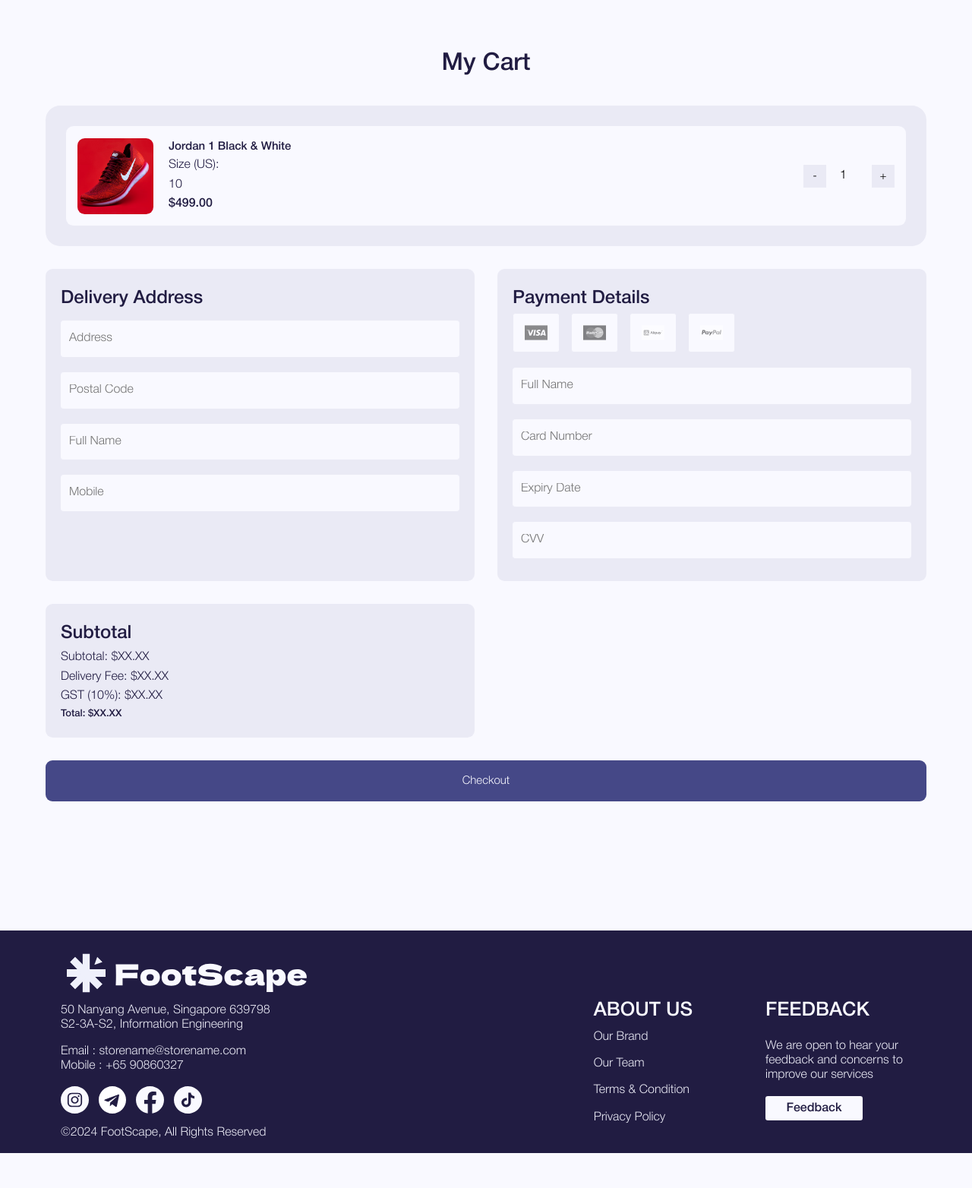
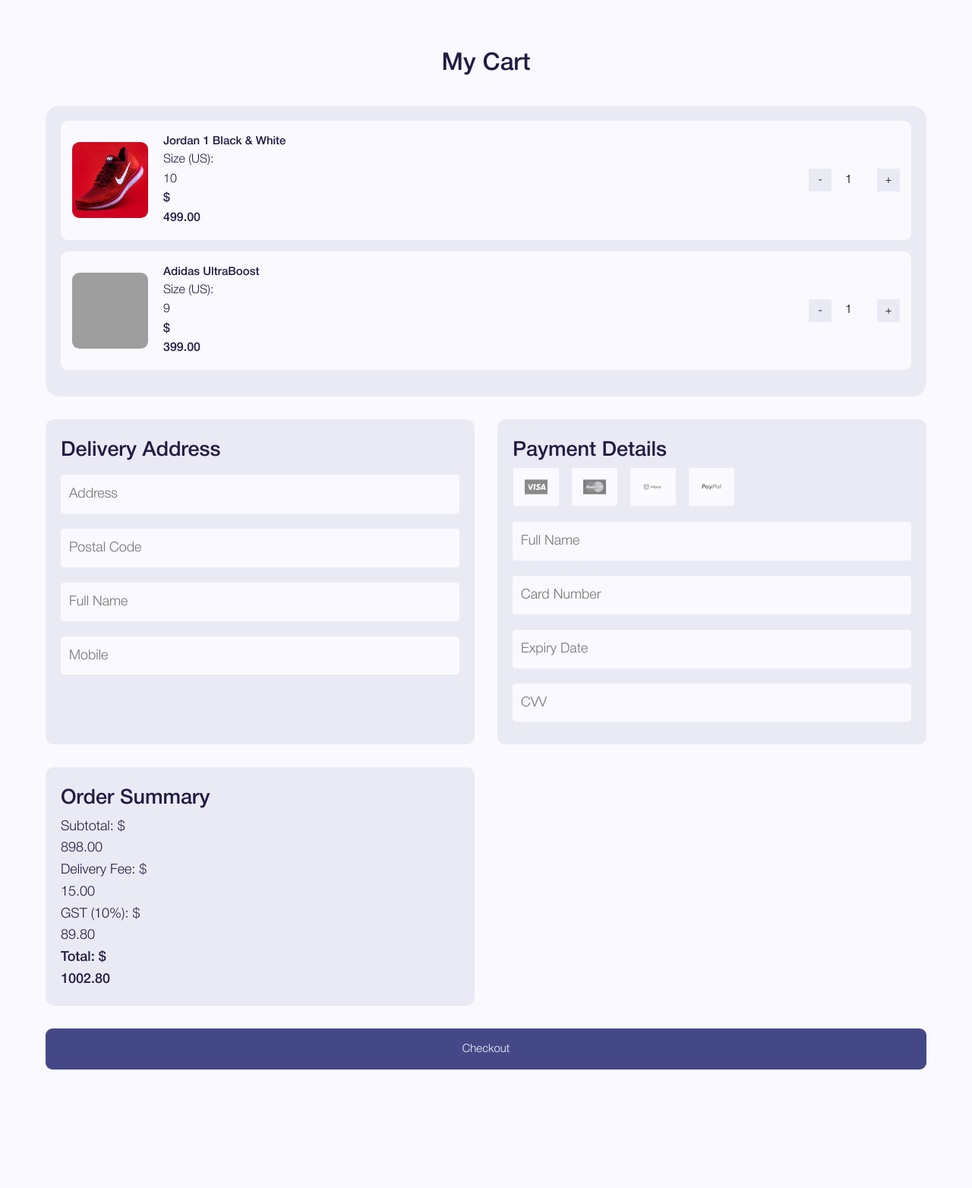
Before and after one commit to cyprus09/ie4717-project, a PHP site: page /shopping-cart.php in a window 1280 px wide. Shown: the part 112-1676 px from the top of the page at 76% size. Before the commit the page ends 1630 px from the top, so only its background shows below. Run offline with PHP 8.4, Linux system fonts and the light colour scheme; some web fonts are replaced; grey boxes are pictures that could not be loaded.

Commit message:
dynamic updation of prices

```diff
--- a/pages/shopping-cart.php
+++ b/pages/shopping-cart.php
@@ -24,16 +24,30 @@
     <div class="container">
       <h1>My Cart</h1>
       <div class="cart-items">
-        <div class="cart-item">
+        <div class="cart-item" data-price="499">
           <img src="../assets/products/nike-shoe.jpg" alt="Jordan 1 Black & White" />
           <div class="item-details">
             <h2>Jordan 1 Black & White</h2>
             <p>Size (US): <span class="size">10</span></p>
-            <p class="price">$499.00</p>
+            <p class="price">$<span class="item-price">499.00</span></p>
           </div>
           <div class="quantity">
             <button class="quantity-btn minus">-</button>
-            <input type="number" value="1" min="1" max="10" />
+            <input type="number" value="1" min="1" max="10" class="quantity-input" />
+            <button class="quantity-btn plus">+</button>
+          </div>
+        </div>
+
+        <div class="cart-item" data-price="399">
+          <img src="../assets/products/adidas-shoe.jpg" alt="Adidas UltraBoost" />
+          <div class="item-details">
+            <h2>Adidas UltraBoost</h2>
+            <p>Size (US): <span class="size">9</span></p>
+            <p class="price">$<span class="item-price">399.00</span></p>
+          </div>
+          <div class="quantity">
+            <button class="quantity-btn minus">-</button>
+            <input type="number" value="1" min="1" max="10" class="quantity-input" />
             <button class="quantity-btn plus">+</button>
           </div>
         </div>
@@ -68,11 +82,11 @@
 
         <!-- Order Summary -->
         <div class="order-summary">
-          <h2>Subtotal</h2>
-          <p>Subtotal: $XX.XX</p>
-          <p>Delivery Fee: $XX.XX</p>
-          <p>GST (10%): $XX.XX</p>
-          <p class="total">Total: $XX.XX</p>
+          <h2>Order Summary</h2>
+          <p>Subtotal: $<div id="subtotal">0.00</div></p>
+          <p>Delivery Fee: $<span id="delivery-fee">15.00</span></p>
+          <p>GST (10%): $<span id="gst">0.00</span></p>
+          <p class="total">Total: $<span id="total">0.00</span></p>
         </div>
 
         <button type="submit" class="checkout-btn">Checkout</button>
@@ -82,7 +96,7 @@
 
   <!-- Footer -->
   <?php include "../components/footer.php" ?>
-
+  <script src="../scripts/pages/cart.js"></script>
 </body>
 
 </html>
--- a/scripts/pages/cart.js
+++ b/scripts/pages/cart.js
@@ -122,4 +122,61 @@ document.addEventListener("DOMContentLoaded", () => {
     });
     return selected;
   }
+
+  // Get references to key elements
+  const cartItems = document.querySelectorAll(".cart-item");
+  const subtotalElement = document.getElementById("subtotal");
+  const gstElement = document.getElementById("gst");
+  const totalElement = document.getElementById("total");
+  const deliveryFee = 15.00;
+
+  // Function to update the cart's subtotal, GST, and total
+  function updateCart() {
+    let subtotal = 0;
+
+    cartItems.forEach(item => {
+      const price = parseFloat(item.getAttribute("data-price"));
+      const quantityInput = item.querySelector(".quantity-input");
+      const quantity = parseInt(quantityInput.value);
+      const itemTotal = price * quantity;
+      subtotal += itemTotal;
+    });
+
+    const gst = subtotal * 0.10; // 10% GST
+    const total = subtotal + gst + deliveryFee;
+
+    // Update the displayed values
+    subtotalElement.textContent = subtotal.toFixed(2);
+    gstElement.textContent = gst.toFixed(2);
+    totalElement.textContent = total.toFixed(2);
+  }
+
+  // Event listeners for quantity buttons and manual input changes
+  document.querySelectorAll(".quantity-btn").forEach(button => {
+    button.addEventListener("click", function () {
+      const input = this.parentElement.querySelector(".quantity-input");
+      let quantity = parseInt(input.value);
+      if (this.classList.contains("plus") && quantity < 10) {
+        quantity += 1;
+      } else if (this.classList.contains("minus") && quantity > 1) {
+        quantity -= 1;
+      }
+      input.value = quantity;
+      updateCart();
+    });
+  });
+
+  document.querySelectorAll(".quantity-input").forEach(input => {
+    input.addEventListener("change", function () {
+      if (this.value < 1) {
+        this.value = 1;
+      } else if (this.value > 10) {
+        this.value = 10;
+      }
+      updateCart();
+    });
+  });
+
+  updateCart();
+
 });
--- a/styles/pages/cart.css
+++ b/styles/pages/cart.css
@@ -19,7 +19,7 @@ h1 {
 .cart-item {
   display: flex;
   align-items: center;
-  margin: 7px;
+  margin-bottom: 15px;
   background-color: var(--white);
   border-radius: var(--br-medium);
   padding: 15px;
@@ -77,6 +77,7 @@ h1 {
   flex-direction: column;
   background-color: var(--gray);
   border-radius: var(--br-medium);
+  font-size: var(--fs-6);
   padding: 20px;
 }
 
@@ -165,5 +166,5 @@ input[type="tel"] {
 
 .total {
   font-weight: bold;
-  font-size: var(--fs-9);
+  font-size: var(--fs-6);
 }
```
